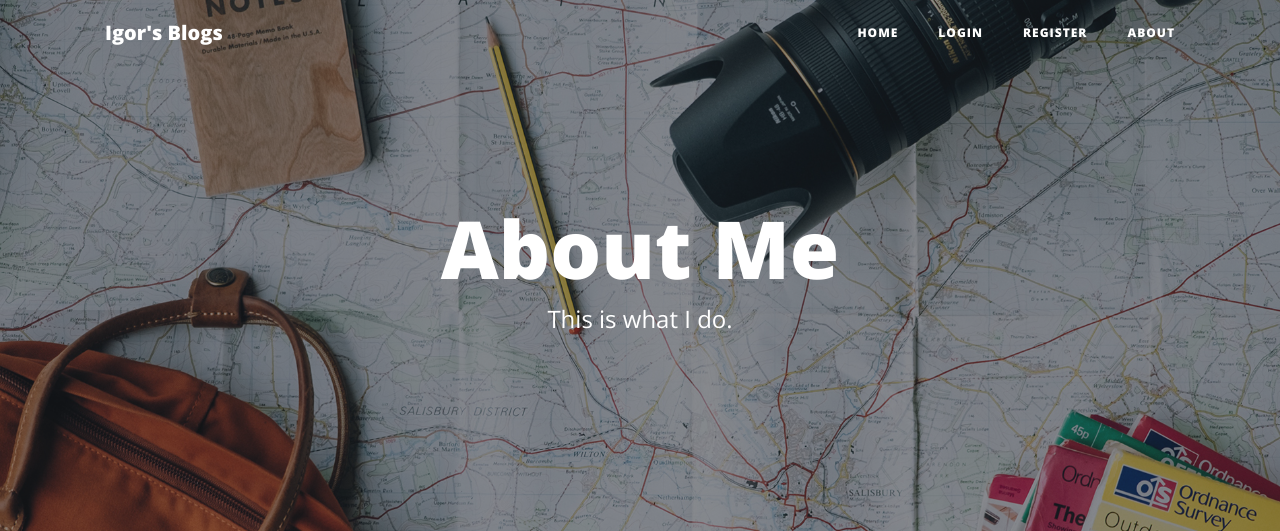
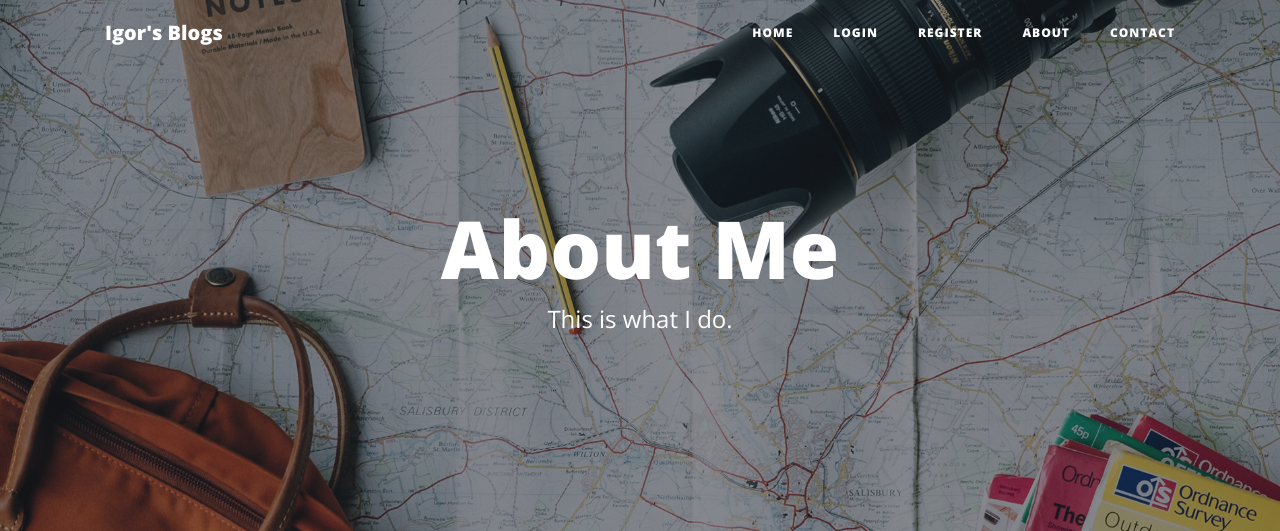
Before and after one commit to IgorBCode/igors-blog, a Flask app: page /about in a window 1280 px wide. Shown: the top 531 px of the page. Run offline with Flask 3, Linux system fonts and the light colour scheme; some libraries are stand-ins or nearby versions.

Commit message:
Update header.html

```diff
--- a/templates/header.html
+++ b/templates/header.html
@@ -58,9 +58,9 @@
             <a class="nav-link" href="{{ url_for('about') }}">About</a>
           </li>
 
-<!--           <li class="nav-item"> needs to be fixed
+          <li class="nav-item">
             <a class="nav-link" href="{{ url_for('contact') }}">Contact</a>
-          </li> -->
+          </li>
         </ul>
       </div>
     </div>
```
